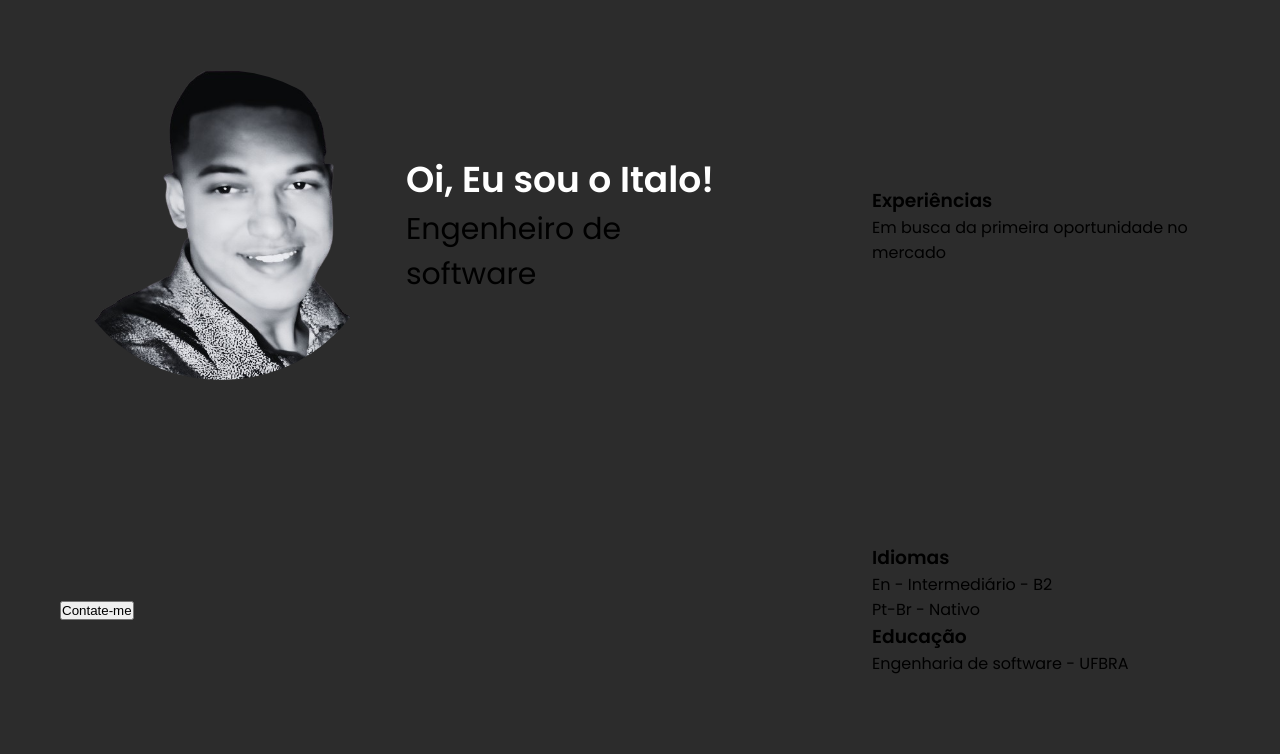
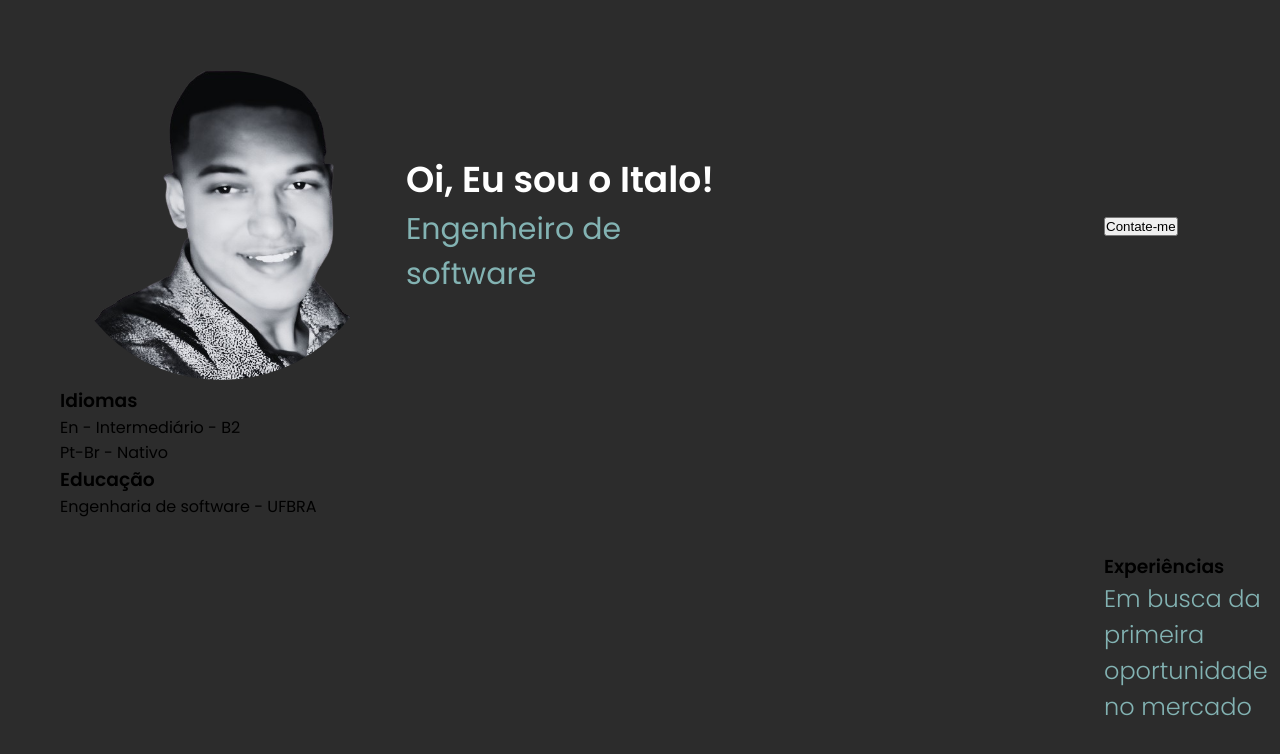
Before and after one commit to itaLoopCode/Meu-Portifolio, a Next.js app: page / in a window 1280 px wide. Shown: the top 754 px of the page. Built offline with nearby package versions, Linux system fonts and the light colour scheme.

Commit message:
committed

```diff
--- a/src/app/globals.scss
+++ b/src/app/globals.scss
@@ -1,6 +1,7 @@
 :root{
   --text-prymary: #fff ;
   --bg-prymary:#2c2c2c;
+  --text-secundary: #83b3b3;
 }
 
 * {
--- a/src/app/layout.tsx
+++ b/src/app/layout.tsx
@@ -2,7 +2,7 @@ import type { Metadata } from "next";
 import { Poppins } from "next/font/google";
 import "./globals.scss";
 
-const inter = Poppins({ subsets: ["latin"], weight: ['400', '500', '600'] });
+const inter = Poppins({ subsets: ["latin"], weight: ['300', '400', '500', '600'] });
 
 export const metadata: Metadata = {
   title: "Italo Silva",
@@ -15,7 +15,7 @@ export default function RootLayout({
   children: React.ReactNode;
 }>) {
   return (
-    <html lang="en">
+    <html lang="pt-br">
       <body className={inter.className}>{children}</body>
     </html>
   );
--- /dev/null
+++ b/src/components/experience/experience.scss
@@ -0,0 +1,26 @@
+.experience{
+    grid-area: exeperience;
+
+    display: flex;
+    flex-direction: column;
+    align-items: center;
+
+
+    p{
+        color: var(--text-secundary);
+        font-weight: 300;
+        font-size: 16px;
+        line-height: 27px;
+    }
+
+@media (min-width: 768px) {
+    align-items: flex-start;
+    p{
+        color: var(--text-secundary);
+        font-weight: 300;
+        font-size: 24px;
+        line-height: 36px;
+        text-align: start;
+    }
+}
+}
--- a/src/components/experience/experience.tsx
+++ b/src/components/experience/experience.tsx
@@ -1,3 +1,7 @@
+import './experience.scss'
+
+import { SectionProps } from '../SectionTitle/sectionTitle'
+
 export function Experience(){
     return(<>
         <div className="experience">
--- a/src/components/styles/home.scss
+++ b/src/components/styles/home.scss
@@ -5,8 +5,8 @@
   grid-template-rows: reapet(3, auto);
   grid-template-areas:
     "header "
+    "buttons"
     "experience "
-    " buttons"
 }
 
 @media (min-width: 768px) {
```
Also changed, not shown: src/components/SectionTitle/sectionTitle.scss (added, +16 -0 lines), src/components/SectionTitle/sectionTitle.tsx (added, +11 -0 lines).
